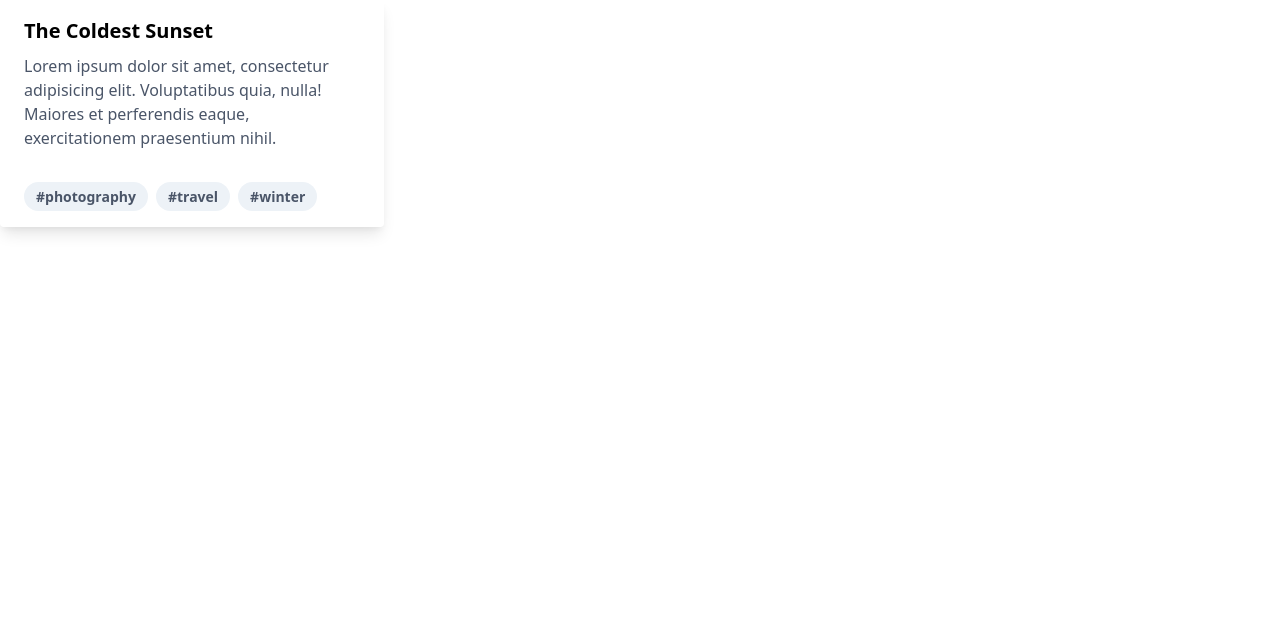
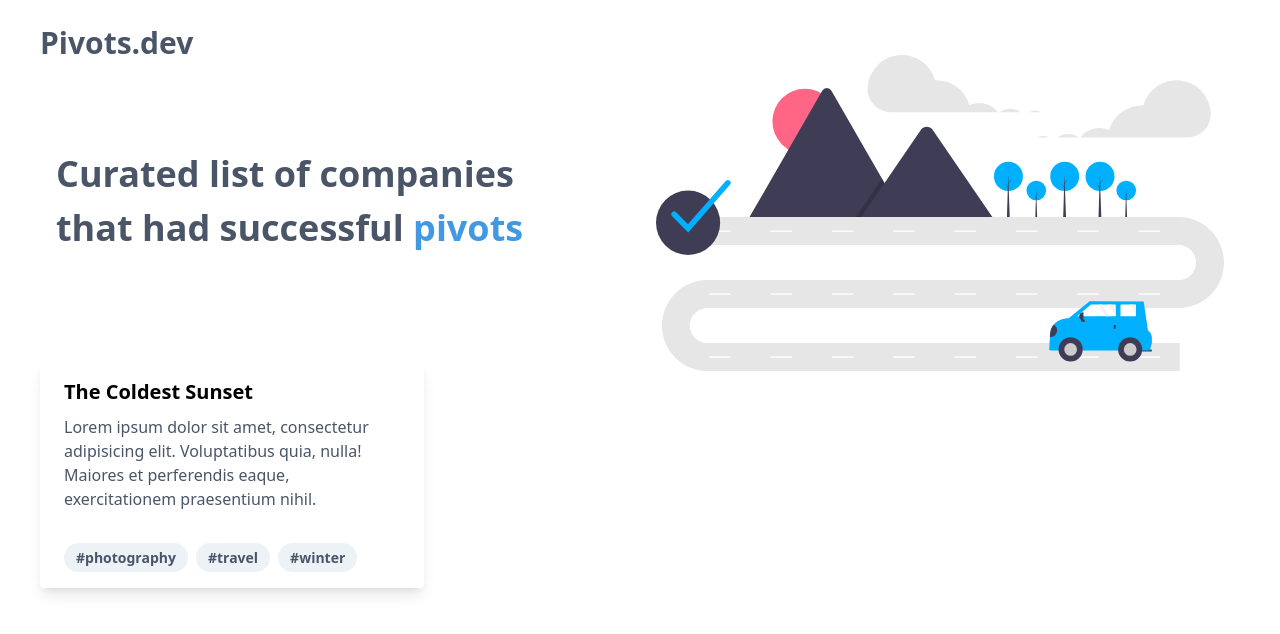
Before and after one commit to fikrikarim/companies-with-successful-pivot, a React (Create React App) app: page / in a window 1280 px wide. Shown: the top 634 px of the page. Built offline with nearby package versions, Linux system fonts and the light colour scheme.

Commit message:
Add Header

```diff
--- a/public/index.html
+++ b/public/index.html
@@ -7,7 +7,7 @@
     <meta name="theme-color" content="#000000" />
     <meta
       name="description"
-      content="Pivots.dev - Curated list of companies that had successful pivots"
+      content="Curated list of companies that had successful pivots"
     />
     <link rel="apple-touch-icon" href="%PUBLIC_URL%/logo192.png" />
     <!--
@@ -29,7 +29,10 @@
     </title>
   </head>
   <body>
-    <noscript>You need to enable JavaScript to run this app.</noscript>
+    <noscript
+      >You might or might not need to enable JavaScript to read this
+      webpage.</noscript
+    >
     <div id="root"></div>
     <!--
       This HTML file is a template.
--- a/src/App.js
+++ b/src/App.js
@@ -1,8 +1,12 @@
 import React from "react";
+import Header from "./components/Header";
 
 function App() {
   return (
-    <div className="App">
+    <div class="px-5 md:px-10 pt-5">
+      <Header></Header>
+
+      <div class="pt-10">
         <div class="max-w-sm rounded overflow-hidden shadow-lg">
           <div class="px-6 py-4">
             <div class="font-bold text-xl mb-2">The Coldest Sunset</div>
@@ -25,6 +29,7 @@ function App() {
           </div>
         </div>
       </div>
+    </div>
   );
 }
 
--- /dev/null
+++ b/src/components/Header.js
@@ -0,0 +1,29 @@
+import React from "react";
+import image from "../images/header.svg";
+
+const Header = () => {
+  return (
+    <div class="">
+      <h2 class="font-semibold text-2xl md:text-3xl text-gray-700">
+        <a href="/">Pivots.dev</a>
+      </h2>
+
+      <section class="md:flex items-center justify-center h-64">
+        <div class="mx-auto items-center">
+          <div class="w-full md:w-10/12">
+            <div class="px-4">
+              <p class="md:font-semibold mt-4 text-2xl md:text-4xl text-gray-700">
+                Curated list of companies that had successful
+                <span class="text-blue-500"> pivots</span>
+              </p>
+            </div>
+          </div>
+        </div>
+
+        <img class="mt-10 b-auto sm:w-6/12 px-4" src={image}></img>
+      </section>
+    </div>
+  );
+};
+
+export default Header;
```
Also changed, not shown: src/images/header.svg (added), src/logo.svg (deleted). Lines whose indentation alone changed are shown as unchanged.
